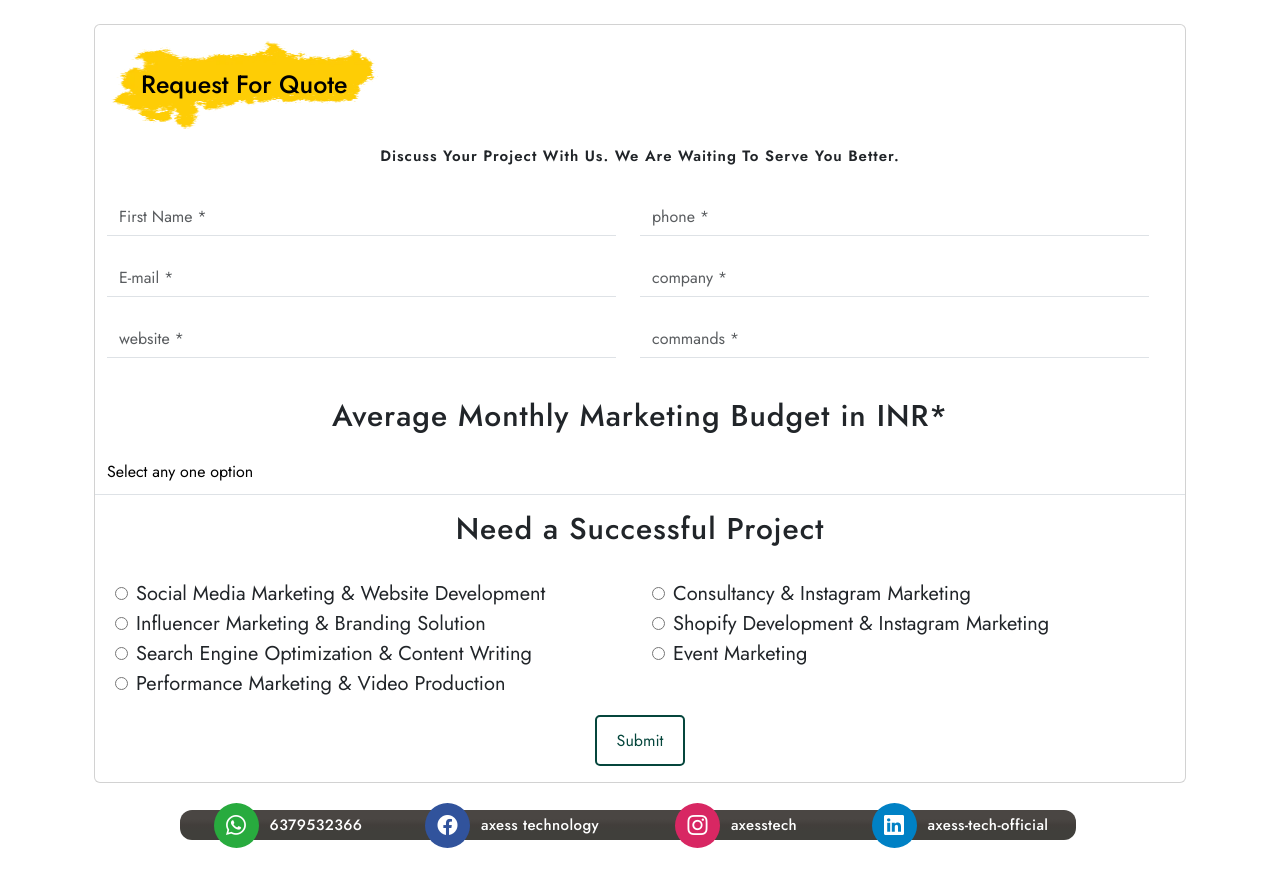
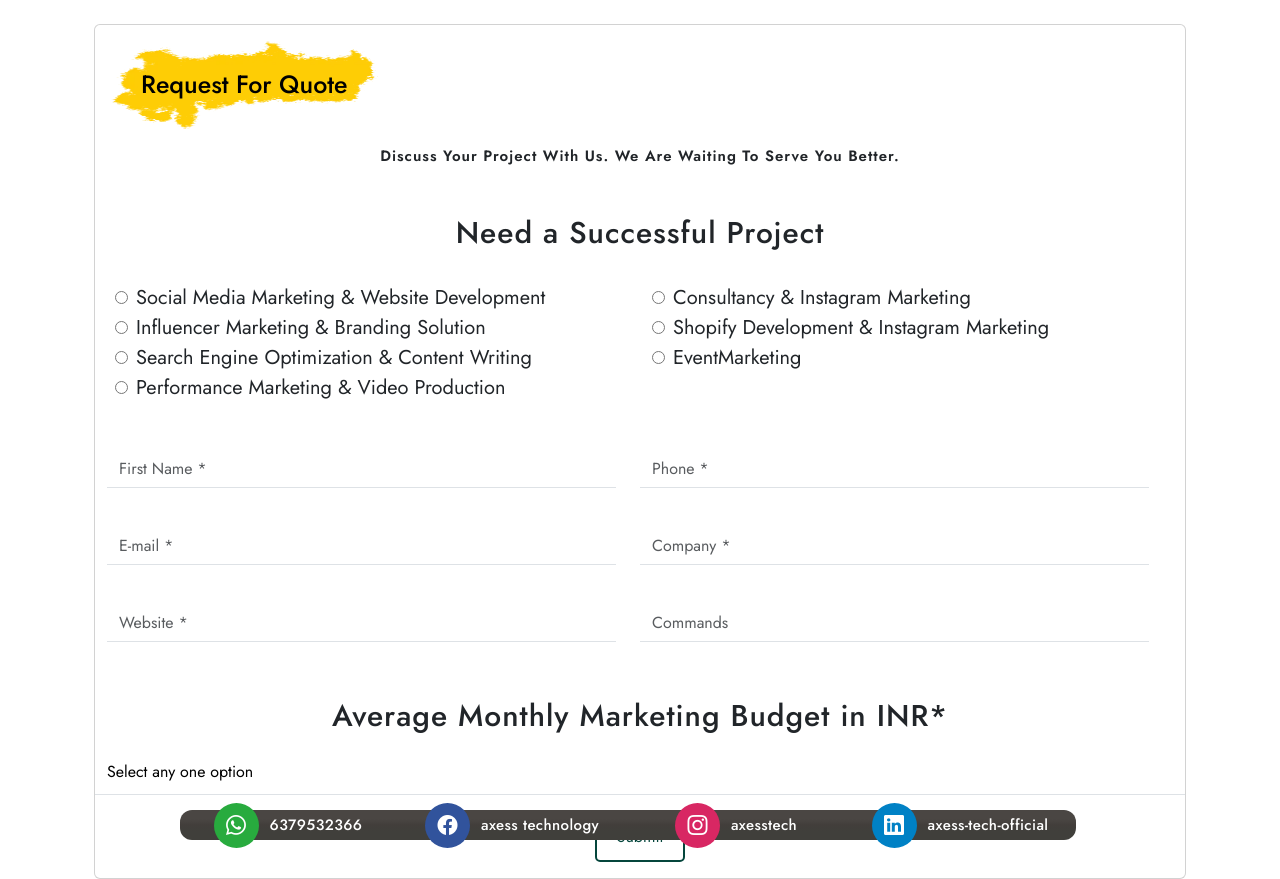
Before and after one commit to axessmongo/AxessTechnology-project, a React (Vite) app in the folder client/: page /Digitalcontact1 in a window 1280 px wide. Before the commit the page ends 800 px from the top, so only its background shows below. Built offline with nearby package versions, Linux system fonts and the light colour scheme.

Commit message:
Added vali and radio button

```diff
--- a/client/src/components/Digitalcontact1.jsx
+++ b/client/src/components/Digitalcontact1.jsx
@@ -9,29 +9,22 @@ function Digitalcontact1() {
         website: '',
         commands: '',
         phone: '',
-        digitalmarketBudget: '',
-        SocialMediaMarketing: false,
-        WebsiteDevelopment: false,
-        InfluencerMarketing: false,
-        BrandingSolution: false,
-        SearchEngineOptimization: false,
-        ContentWriting: false,
-        PerformanceMarketing: false,
-        EventMarketing: false,
-        VideoProduction: false,
-        Consultancy: false,
-        InstagramMarketing: false,
-        ShopifyDevelopment: false,
+        digitalmarketBudget: ''
+    });
 
-    });
+    const [selectedService, setSelectedService] = useState('');
+    const [errors, setErrors] = useState({});
 
     const handleSubmit = (event) => {
         event.preventDefault();
-        console.log(contact);
-        axios.post("api/post", contact)
+
+        if (!validateForm()) {
+            return;
+        }
+
+        axios.post("http://localhost:5000/api/post", contact)
             .then((res) => {
                 console.log('Form submitted:', contact);
-                // Optionally, you can reset the form after submission
                 setContact({
                     fname: '',
                     email: '',
@@ -39,42 +32,70 @@ function Digitalcontact1() {
                     website: '',
                     commands: '',
                     phone: '',
-                    digitalmarketBudget: '',
-                    SocialMediaMarketing: false,
-                    WebsiteDevelopment: false,
-                    InfluencerMarketing: false,
-                    BrandingSolution: false,
-                    SearchEngineOptimization: false,
-                    ContentWriting: false,
-                    PerformanceMarketing: false,
-                    EventMarketing: false,
-                    VideoProduction: false,
-                    Consultancy: false,
-                    InstagramMarketing: false,
-                    ShopifyDevelopment: false,
+                    digitalmarketBudget: ''
                 });
-                alert("successfully created");
+                setSelectedService('');
+                alert("Form submitted successfully!");
             })
             .catch((err) => {
-                console.log('error:', err);
-                // Handle errors if necessary
+                console.log('Error:', err);
             });
     };
 
     const handleChange = (event) => {
         const { name, value, type, checked } = event.target;
+        setSelectedService(value);
 
-        if (type === 'checkbox') {
-            setContact(prevState => ({
-                ...prevState,
-                [name]: checked // Assigning boolean value directly
-            }));
-        } else {
-            setContact(prevState => ({
-                ...prevState,
-                [name]: value
-            }));
+        setContact(prevState => ({
+            ...prevState,
+            [name]: type === 'checkbox' ? checked : value
+        }));
+    };
+
+    const validateForm = () => {
+        let isValid = true;
+        const nameRegex = /^[A-Za-z]+$/;
+        const phoneRegex = /^\d{10}$/;
+        const emailRegex = /^[^\s@]+@[^\s@]+\.[^\s@]+$/;
+        const urlRegex = /^(ftp|http|https):\/\/[^ "]+$/;
+
+        const newErrors = {};
+
+        if (!contact.fname.match(nameRegex)) {
+            newErrors.fname = 'Please enter a valid name (only alphabets).';
+            isValid = false;
         }
+
+        if (!contact.phone.match(phoneRegex)) {
+            newErrors.phone = 'Please enter a valid phone number (10 digits).';
+            isValid = false;
+        }
+
+        if (!contact.email.match(emailRegex)) {
+            newErrors.email = 'Please enter a valid email address.';
+            isValid = false;
+        }
+
+        if (!contact.website.match(urlRegex)) {
+            newErrors.website = 'Please enter a valid website URL.';
+            isValid = false;
+        }
+
+        setErrors(newErrors);
+        return isValid;
+    };
+
+    const resetForm = () => {
+        setContact({
+            fname: '',
+            email: '',
+            company: '',
+            website: '',
+            commands: '',
+            phone: '',
+            digitalmarketBudget: ''
+        });
+        setSelectedService('');
     };
 
 
@@ -84,30 +105,190 @@ function Digitalcontact1() {
                 <div className="card mt-4">
                     <form onSubmit={handleSubmit}>
                         <div className="card-body">
+                            {/* {Object.keys(errors).map((key, index) => (
+                                <p key={index} className="text-danger">{errors[key]}</p>
+                            ))} */}
                             <p className='text-center text-capitalize bg-img-1'>Request for quote</p>
                             <p className='text-center text-capitalize fw-semibold primary-text'>discuss your project with us. We are waiting to serve you better.</p>
                         </div>
 
+                        <div className="mb-5">
+                            <h3 className="secondary-header text-center pb-3 mt-3">Need a Successful Project</h3>
+                            <div className="row mt-3 mx-2">
+                                <div className="col-md-6">
+                                    <input
+                                        type="radio"
+                                        id="SocialMediaMarketing"
+                                        name="ServicesProject"
+                                        value="Social Media Marketing & Website Development"
+                                        onChange={handleChange}
+                                        checked={selectedService === "Social Media Marketing & Website Development"}
+                                    />
+                                    <span className="fs-5 mx-2">Social Media Marketing & Website Development</span>
+                                    <br />
+
+                                    {/* <input type="radio" id="InfluencerMarketing" name="ServicesProject" />
+                                    <span className="fs-5 mx-2">Influencer Marketing & Branding Solution</span>
+                                    <br /> */}
+                                    <input
+                                        type="radio"
+                                        id="InfluencerMarketing"
+                                        name="ServicesProject"
+                                        value="Influencer Marketing & Branding Solution"
+                                        onChange={handleChange}
+                                        checked={selectedService === "Influencer Marketing & Branding Solution"}
+                                    />
+                                    <span className="fs-5 mx-2">Influencer Marketing & Branding Solution</span>
+                                    <br />
+
+                                    {/* <input type="radio" id="SearchEngineOptimization" name="ServicesProject" />
+                                    <span className="fs-5 mx-2">Search Engine Optimization & Content Writing</span>
+                                    <br /> */}
+
+                                    <input
+                                        type="radio"
+                                        id="SearchEngineOptimization"
+                                        name="ServicesProject"
+                                        value="Search Engine Optimization & Content Writing"
+                                        onChange={handleChange}
+                                        checked={selectedService === "Search Engine Optimization & Content Writing"}
+                                    />
+                                    <span className="fs-5 mx-2">Search Engine Optimization & Content Writing</span>
+                                    <br />
+
+                                    {/* <input type="radio" id="PerformanceMarketing" name="ServicesProject" />
+                                    <span className="fs-5 mx-2">Performance Marketing & Video Production</span>
+                                    <br /> */}
+
+                                    <input
+                                        type="radio"
+                                        id="PerformanceMarketing"
+                                        name="ServicesProject"
+                                        value="Performance Marketing & Video Production"
+                                        onChange={handleChange}
+                                        checked={selectedService === "Performance Marketing & Video Production"}
+                                    />
+                                    <span className="fs-5 mx-2">Performance Marketing & Video Production</span>
+                                    <br />
+
+                                </div>
+                                <div className="col-md-6">
+                                    {/* <input type="radio" id="Consultancy" name="ServicesProject" />
+                                    <span className="fs-5 mx-2">Consultancy & Instagram Marketing</span>
+                                    <br /> */}
+                                    <input
+                                        type="radio"
+                                        id="Consultancy"
+                                        name="ServicesProject"
+                                        value="Consultancy & Instagram Marketing"
+                                        onChange={handleChange}
+                                        checked={selectedService === "Consultancy & Instagram Marketing"}
+                                    />
+                                    <span className="fs-5 mx-2">Consultancy & Instagram Marketing</span>
+                                    <br />
+
+                                    {/* <input type="radio" id="ShopifyDevelopment" name="ServicesProject" />
+                                    <span className="fs-5 mx-2">Shopify Development & Instagram Marketing</span>
+                                    <br /> */}
+
+                                    <input
+                                        type="radio"
+                                        id="ShopifyDevelopment"
+                                        name="ServicesProject"
+                                        value="Shopify Development & Instagram Marketing"
+                                        onChange={handleChange}
+                                        checked={selectedService === "Shopify Development & Instagram Marketing"}
+                                    />
+                                    <span className="fs-5 mx-2">Shopify Development & Instagram Marketing</span>
+                                    <br />
+
+                                    {/* <input type="radio" id="EventMarketing" name="ServicesProject" />
+                                    <span className="fs-5 mx-2">Event Marketing</span>
+                                    <br /> */}
+
+                                    <input
+                                        type="radio"
+                                        id="EventMarketing"
+                                        name="ServicesProject"
+                                        value="EventMarketing"
+                                        onChange={handleChange}
+                                        checked={selectedService === "EventMarketing"}
+                                    />
+                                    <span className="fs-5 mx-2">EventMarketing</span>
+                                    <br />
+
+                                </div>
+                            </div>
+                        </div>
+
+
                         <div className="row container text-capitalize">
                             <div className="col-md-6 mb-4">
-                                <input type="text" name="fname" value={contact.fname} className='form-control shadow-none border-0 rounded-0 border-bottom text-black' onChange={handleChange} placeholder='First Name * ' />
+                                <input
+                                    type="text"
+                                    name="fname"
+                                    value={contact.fname}
+                                    className='form-control shadow-none border-0 rounded-0 border-bottom text-black'
+                                    onChange={handleChange}
+                                    placeholder='First Name *'
+                                />
+                                <p className="text-danger">{errors.fname}</p>
                             </div>
                             <div className="col-md-6 mb-4">
-                                <input type="text" name="phone" value={contact.phone} className='form-control shadow-none border-0 rounded-0 border-bottom text-black' onChange={handleChange} placeholder='phone *' />
+                                <input
+                                    type="text"
+                                    name="phone"
+                                    value={contact.phone}
+                                    className='form-control shadow-none border-0 rounded-0 border-bottom text-black'
+                                    onChange={handleChange}
+                                    placeholder='Phone *'
+                                />
+                                <p className="text-danger">{errors.phone}</p>
                             </div>
                             <div className="col-md-6 mb-4">
-                                <input type="text" name="email" value={contact.email} className='form-control shadow-none border-0 rounded-0 border-bottom text-black' onChange={handleChange} placeholder='E-mail *' />
+                                <input
+                                    type="text"
+                                    name="email"
+                                    value={contact.email}
+                                    className='form-control shadow-none border-0 rounded-0 border-bottom text-black'
+                                    onChange={handleChange}
+                                    placeholder='E-mail *'
+                                />
+                                <p className="text-danger">{errors.email}</p>
                             </div>
                             <div className="col-md-6 mb-4">
-                                <input type="text" name="company" value={contact.company} className='form-control shadow-none border-0 rounded-0 border-bottom text-black' onChange={handleChange} placeholder='company *' />
+                                <input
+                                    type="text"
+                                    name="company"
+                                    value={contact.company}
+                                    className='form-control shadow-none border-0 rounded-0 border-bottom text-black'
+                                    onChange={handleChange}
+                                    placeholder='Company *'
+                                />
                             </div>
                             <div className="col-md-6 mb-4">
-                                <input type="text" name="website" value={contact.website} className='form-control shadow-none border-0 rounded-0 border-bottom text-black' onChange={handleChange} placeholder='website *' />
+                                <input
+                                    type="text"
+                                    name="website"
+                                    value={contact.website}
+                                    className='form-control shadow-none border-0 rounded-0 border-bottom text-black'
+                                    onChange={handleChange}
+                                    placeholder='Website *'
+                                />
+                                <p className="text-danger">{errors.website}</p>
                             </div>
                             <div className="col-md-6 mb-4">
-                                <input type="text" name="commands" value={contact.commands} className='form-control shadow-none border-0 rounded-0 border-bottom text-black' onChange={handleChange} placeholder='commands *' />
+                                <input
+                                    type="text"
+                                    name="commands"
+                                    value={contact.commands}
+                                    className='form-control shadow-none border-0 rounded-0 border-bottom text-black'
+                                    onChange={handleChange}
+                                    placeholder='Commands '
+                                />
                             </div>
                         </div>
+
                         <h4 className="secondary-header text-center m-3">Average Monthly Marketing Budget in INR* </h4>
                         <div className="col-md-12 digitalcontact position-relative"  >
                             <select
@@ -199,44 +380,6 @@ function Digitalcontact1() {
                             </div>
                         </div> */}
 
-                        <div className="">
-                            <h3 className="secondary-header text-center pb-3 mt-3">Need a Successful Project</h3>
-                            <div className="row mt-3 mx-2">
-                                <div className="col-md-6">
-                                    <input type="radio" id="SocialMediaMarketing" name="SocialMediaMarketing" />
-                                    <span className="fs-5 mx-2">Social Media Marketing & Website Development</span>
-                                    <br />
-
-                                    <input type="radio" id="InfluencerMarketing" name="InfluencerMarketing" />
-                                    <span className="fs-5 mx-2">Influencer Marketing & Branding Solution</span>
-                                    <br />
-
-                                    <input type="radio" id="SearchEngineOptimization" name="SearchEngineOptimization" />
-                                    <span className="fs-5 mx-2">Search Engine Optimization & Content Writing</span>
-                                    <br />
-
-                                    <input type="radio" id="PerformanceMarketing" name="PerformanceMarketing" />
-                                    <span className="fs-5 mx-2">Performance Marketing & Video Production</span>
-                                    <br />
-
-                                </div>
-                                <div className="col-md-6">
-                                    <input type="radio" id="Consultancy" name="Consultancy" />
-                                    <span className="fs-5 mx-2">Consultancy & Instagram Marketing</span>
-                                    <br />
-
-                                    <input type="radio" id="ShopifyDevelopment" name="ShopifyDevelopment" />
-                                    <span className="fs-5 mx-2">Shopify Development & Instagram Marketing</span>
-                                    <br />
-
-                                    <input type="radio" id="EventMarketing" name="EventMarketing" />
-                                    <span className="fs-5 mx-2">Event Marketing</span>
-                                    <br />
-
-                                </div>
-                            </div>
-                        </div>
-
                         <div className="mt-3 text-center mb-3" data-aos='zoom-out' data-aos-anchor-placement="bottom-bottom">
                             <button type="submit" className='gold-btn green-btn'><span className='d-block'>Submit</span> <i className="bi bi-arrow-right"></i></button>
                         </div>
```
